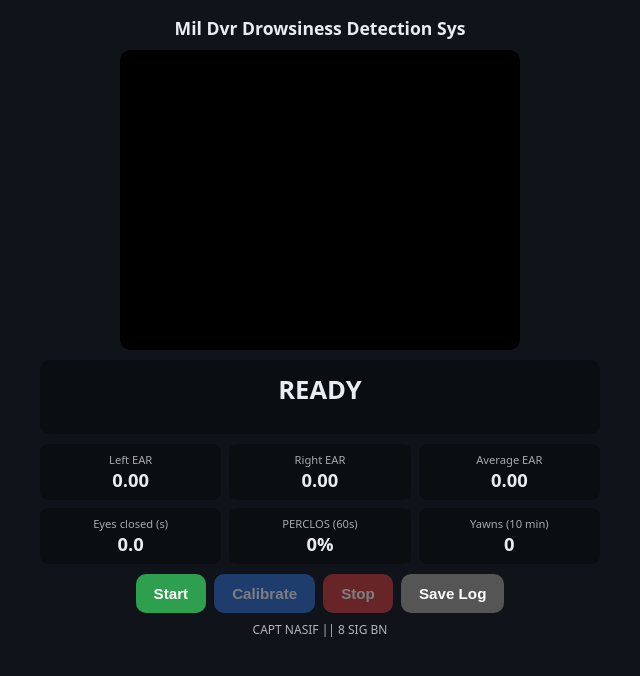
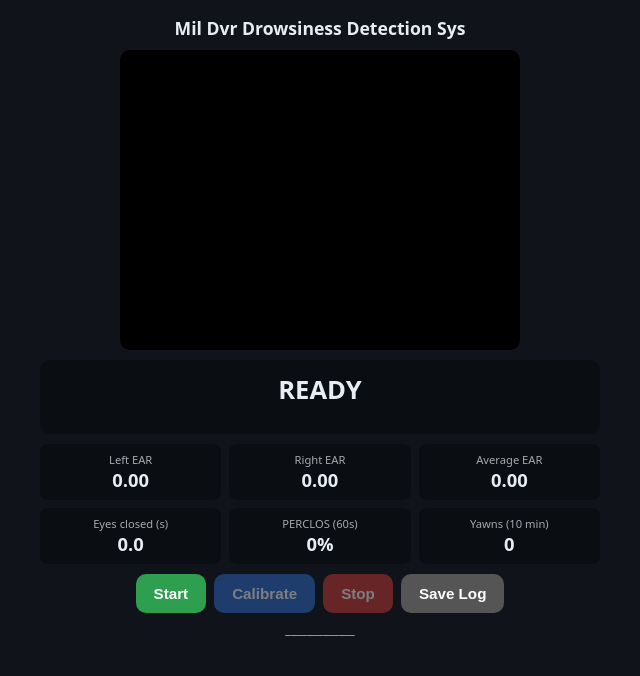
Before and after one commit to MdNasifUllah/mildvrdrowsiness, a plain HTML site: page index.html in a window 1280 px wide. Shown: the whole page, without its empty margins (320-960 px from the left). Drawn offline with Linux system fonts and the light colour scheme.

Commit message:
index.html
Updated footer content in index.html.

```diff
--- a/index.html
+++ b/index.html
@@ -48,7 +48,7 @@ button:disabled{opacity:.45}
     <button id="stop" disabled>Stop</button><button id="lg">Save Log</button>
   </div>
   <div id="msg"></div><div id="perf"></div>
-  <div class="foot">CAPT NASIF || 8 SIG BN</div>
+  <div class="foot">_____________</div>
 </div>
 <script>
 const CFG={
```
